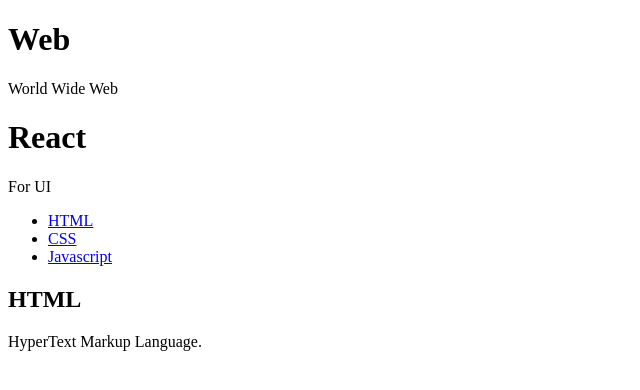
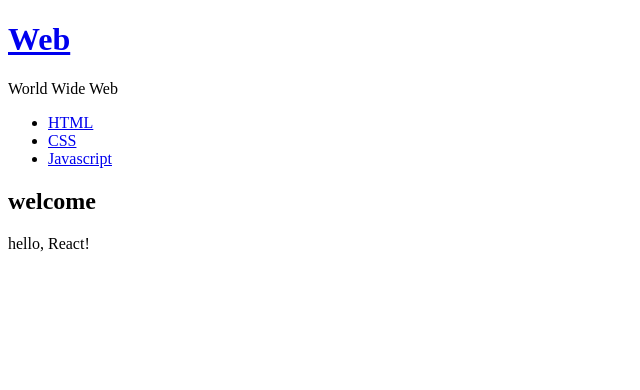
Before and after one commit to imnotmoon/React-Basics, a React (Create React App) app in the folder egoing/my-react/: page / in a window 1280 px wide. Shown: the top 390 px of the page, without its empty margins (0-640 px from the left). Built offline with nearby package versions, Linux system fonts and the light colour scheme.

Commit message:
EventHandling 1. event 객체 접근해서 target 사용 2. 함수를 props로 넘겨 onClick 메소드 구현 3. bind()로 추가 파라미터 전달

```diff
--- a/egoing/my-react/src/App.js
+++ b/egoing/my-react/src/App.js
@@ -15,6 +15,8 @@
     // 상위 컴포넌트인 App의 상태를 하위 컴포넌트로 전달하고 싶을 때 사용
     //! App.state -> Subject.props
     this.state = {
+      mode : 'welcome',
+      welcome : {title : 'welcome', desc: 'hello, React!'},
       subject: {title : 'Web', sub: 'World Wide Web'},
 
       // 여러개의 엘리먼트를 생성할때는 유니크한 key가 필요함.
@@ -23,17 +25,57 @@
         {id : 1, title : "HTML", desc : "HTML is Hyper Text..."},
         {id : 2, title : "CSS", desc : "CSS is for design"},
         {id : 3, title : "Javascript", desc : "Javascript is for interactive"},
-      ]
+      ],
+      selected_content_id : 1,    // 누가 본문에 나올 것인지 결정하는 state 변수
     }
   }
 
   render() {
+    var _title, _desc = null;
+
+    if(this.state.mode === 'welcome') {
+      _title = this.state.welcome.title;
+      _desc = this.state.welcome.desc;
+    } else if(this.state.mode === 'read') {
+      this.state.contents.forEach((data) => {
+        if(data.id === this.state.selected_content_id) {
+          _title = data.title;
+          _desc = data.desc;
+        }
+      })
+    }
+
     return (
       <div className="App">
-        <Subject title={this.state.subject.title} sub={this.state.subject.sub}/>
-        <Subject title="React" sub="For UI"/>
-        <TOC data={this.state.contents}/>
-        <Content title="HTML" desc="HyperText Markup Language."/>
+        <Subject title={this.state.subject.title} sub={this.state.subject.sub}
+        // 함수를 props로 전달
+        onChangePage={function() {
+          if(this.state.mode === 'welcome') {
+            this.setState({mode : 'read'})
+          } else {
+            this.setState({mode : 'welcome'})
+          }
+        }.bind(this)}/>
+        {/* <header>
+            <h1><a href="/" onClick={function(e){
+              // debugger;   // 여기서 브라우저가 실행을 멈춰준다.
+              e.preventDefault();
+              if(this.state.mode == 'welcome') {
+                this.setState({mode : 'read'});
+              } else {
+                this.setState({mode : 'welcome'});
+              }
+            }.bind(this)} >{this.state.subject.title}</a></h1>
+            {this.state.subject.sub}
+        </header> */}
+        <TOC data={this.state.contents}
+        onChangePage={function(id, e) {
+          this.setState({
+            mode : 'read',
+            selected_content_id: Number(id)
+          })
+        }.bind(this)}/>
+        <Content title={_title} desc={_desc}/>
       </div>
     )
   }
--- a/egoing/my-react/src/components/Content.js
+++ b/egoing/my-react/src/components/Content.js
@@ -2,6 +2,9 @@
 
 export default class Content extends Component {
     render() {
+
+        console.log('Content Render')
+
       // refactoring
     return (
         <article>
--- a/egoing/my-react/src/components/Subject.js
+++ b/egoing/my-react/src/components/Subject.js
@@ -5,7 +5,11 @@
       // component를 만들때는 하나의 최상위 태그만 있어야 함.
         return (
         <header>
-            <h1>{this.props.title}</h1>
+            <h1><a href="/" onClick={function(e) {
+                // 일단 기본동작 끄고
+                e.preventDefault();
+                this.props.onChangePage();
+            }.bind(this)}>{this.props.title}</a></h1>
             {this.props.sub}
         </header>
         )
--- a/egoing/my-react/src/components/TOC.js
+++ b/egoing/my-react/src/components/TOC.js
@@ -8,7 +8,15 @@
 
         // id는 React가 내부적으로 필요로 하는 prop이다.
         while(i<data.length) {
-            lists.push(<li key={data[i].id}><a href={"/contents/"+data[i].id}>{data[i].title}</a></li>)
+            lists.push(<li key={data[i].id}><a href={"/contents/"+data[i].id}
+            onClick={function(id, e) {
+                e.preventDefault();
+
+                // App.js의 함수를 실행시킨다.
+                this.props.onChangePage(id);
+            }.bind(this, data[i].id)}
+            data-id={data[i].id}>{data[i].title}</a></li>)
+
             i += 1;
         }
         return (
```
Also changed, not shown: 1 other file (tests, documents, lock files or other folders).
